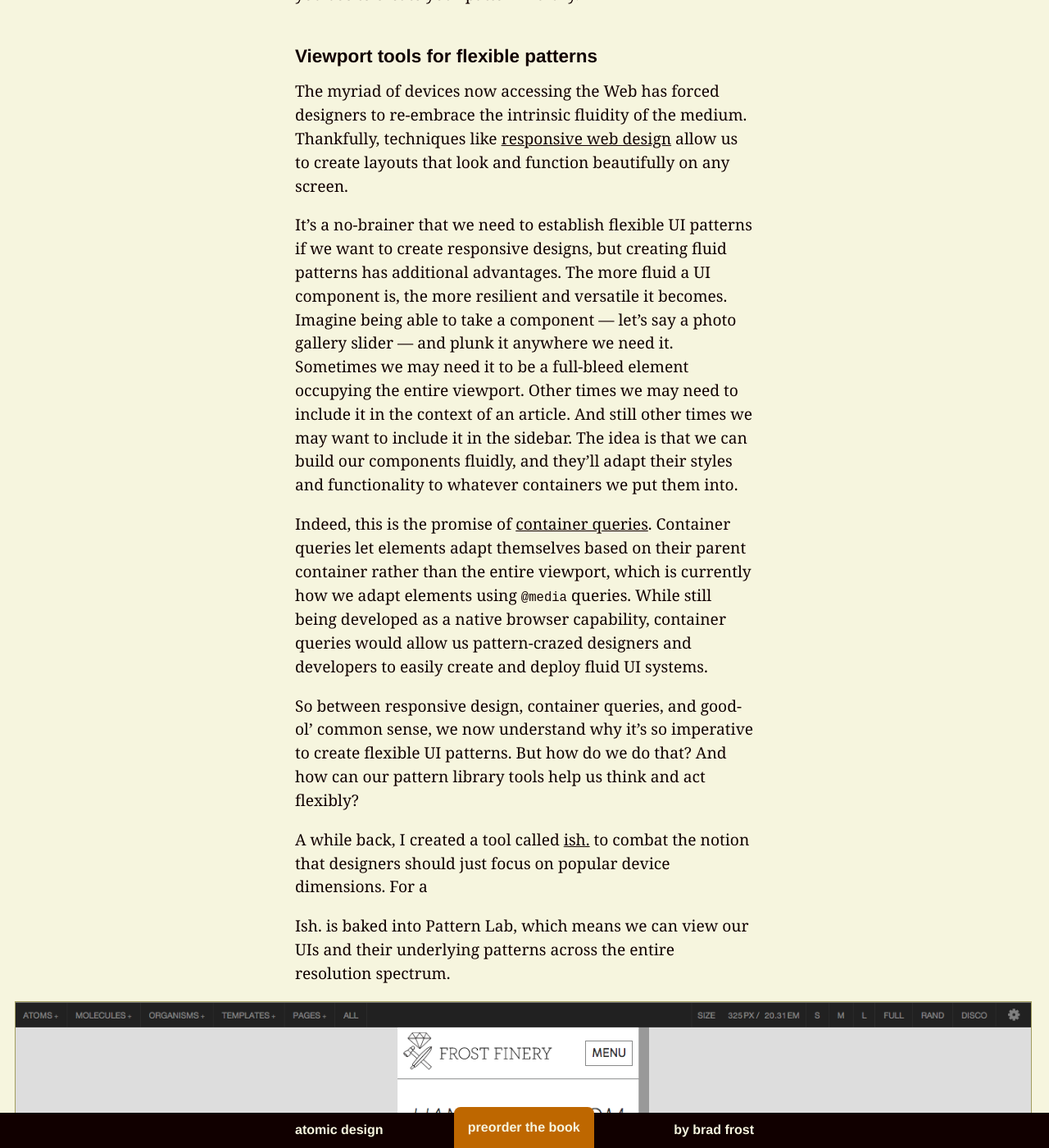
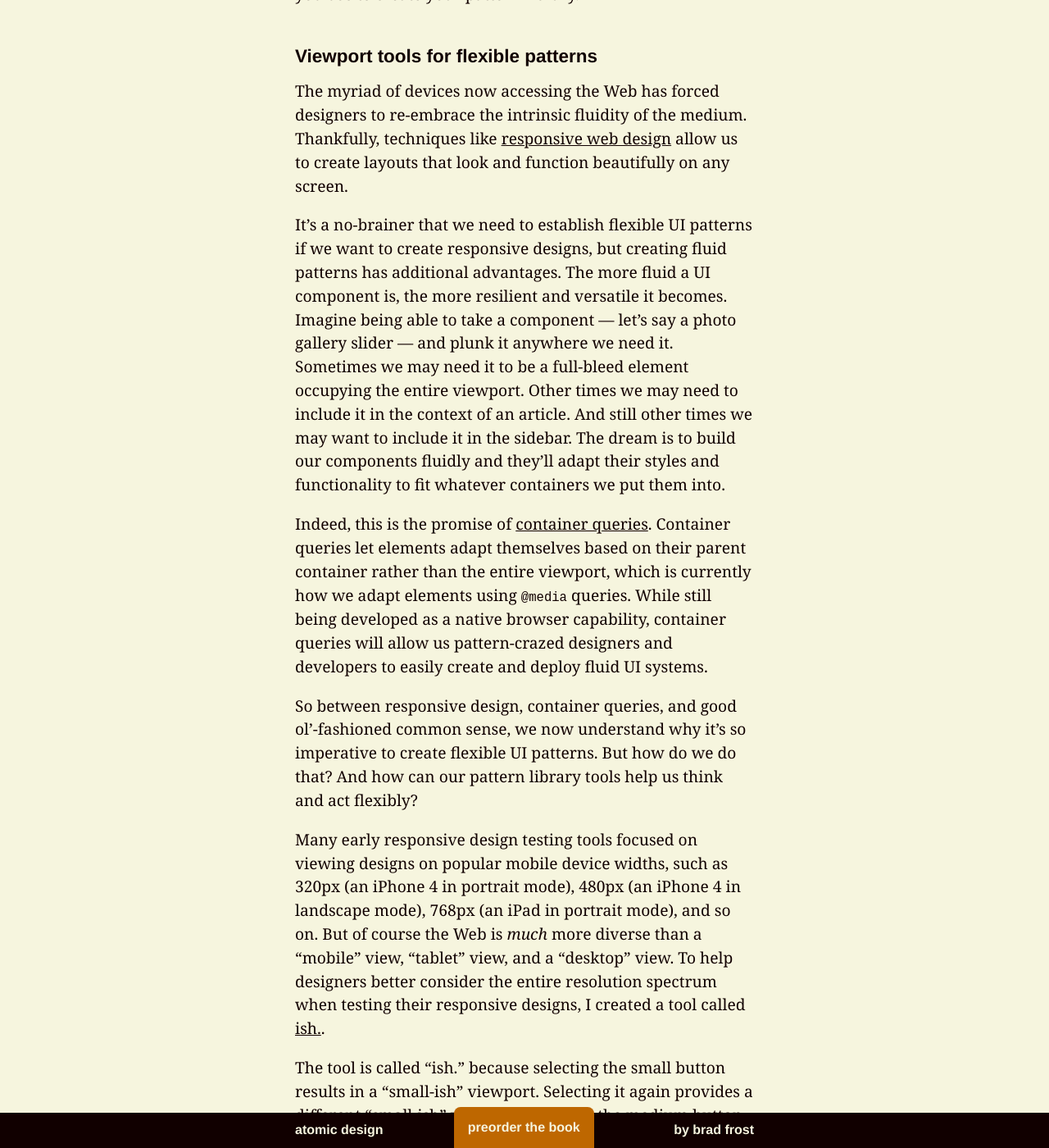
Before and after one commit to bradfrost/atomic-design, a Jekyll site: the page built from chapter-3.md, in a window 1280 px wide and 1400 px high, scrolled down 26239 px. Shown: the whole window at 82% size. Built offline with Jekyll 4.4.1, drawn with Linux system fonts in a browser that asks for light colours; some of the changed text lies outside the part shown.

Commit message:
Chapter 3 draft
Flexible patterns section

```diff
--- a/chapter-3.md
+++ b/chapter-3.md
@@ -343,13 +343,15 @@ We've now covered Pattern Lab's core functionality, but we're not done yet! Next
 ### Viewport tools for flexible patterns
 The myriad of devices now accessing the Web has forced designers to re-embrace the intrinsic fluidity of the medium. Thankfully, techniques like [responsive web design](http://alistapart.com/article/responsive-web-design) allow us to create layouts that look and function beautifully on any screen.
 
-It's a no-brainer that we need to establish flexible UI patterns if we want to create responsive designs, but creating fluid patterns has additional advantages. The more fluid a UI component is, the more resilient and versatile it becomes. Imagine being able to take a component — let's say a photo gallery slider — and plunk it anywhere we need it. Sometimes we may need it to be a full-bleed element occupying the entire viewport. Other times we may need to include it in the context of an article. And still other times we may want to include it in the sidebar. The idea is that we can build our components fluidly, and they'll adapt their styles and functionality to whatever containers we put them into.
+It's a no-brainer that we need to establish flexible UI patterns if we want to create responsive designs, but creating fluid patterns has additional advantages. The more fluid a UI component is, the more resilient and versatile it becomes. Imagine being able to take a component — let's say a photo gallery slider — and plunk it anywhere we need it. Sometimes we may need it to be a full-bleed element occupying the entire viewport. Other times we may need to include it in the context of an article. And still other times we may want to include it in the sidebar. The dream is to build our components fluidly and they'll adapt their styles and functionality to fit whatever containers we put them into.
 
-Indeed, this is the promise of [container queries](http://alistapart.com/article/container-queries-once-more-unto-the-breach). Container queries let elements adapt themselves based on their parent container rather than the entire viewport, which is currently how we adapt elements using `@media` queries.  While still being developed as a native browser capability, container queries would allow us pattern-crazed designers and developers to easily create and deploy fluid UI systems.
+Indeed, this is the promise of [container queries](http://alistapart.com/article/container-queries-once-more-unto-the-breach). Container queries let elements adapt themselves based on their parent container rather than the entire viewport, which is currently how we adapt elements using `@media` queries.  While still being developed as a native browser capability, container queries will allow us pattern-crazed designers and developers to easily create and deploy fluid UI systems.
 
-So between responsive design, container queries, and good-ol' common sense, we now understand why it's so imperative to create flexible UI patterns. But how do we do that? And how can our pattern library tools help us think and act flexibly?
+So between responsive design, container queries, and good ol'-fashioned common sense, we now understand why it's so imperative to create flexible UI patterns. But how do we do that? And how can our pattern library tools help us think and act flexibly?
 
-A while back, I created a tool called [ish.](http://bradfrost.com/demo/ish/) to combat the notion that designers should just focus on popular device dimensions. For a
+Many early responsive design testing tools focused on viewing designs on popular mobile device widths, such as 320px (an iPhone 4 in portrait mode),  480px (an iPhone 4 in landscape mode), 768px (an iPad in portrait mode), and so on. But of course the Web is *much* more diverse than a "mobile" view, "tablet" view, and a "desktop" view. To help designers better consider the entire resolution spectrum when testing their responsive designs, I created a tool called [ish.](http://bradfrost.com/demo/ish/).
+
+The tool is called "ish." because selecting the small button results in a "small-ish" viewport. Selecting it again provides a different "small-ish" viewport. Selecting the medium button gives you a "medium-ish" viewport. And of course the large button results in a "large-ish" viewport. These randomized values help designers and developers better consider the entire resolution spectrum rather than a handful of popular device dimensions.
 
 Ish. is baked into Pattern Lab, which means we can view our UIs and their underlying patterns across the entire resolution spectrum.
 
@@ -359,18 +361,20 @@ Ish. is baked into Pattern Lab, which means we can view our UIs and their underl
 
 {% include figure.html src="../images/content/ish-l.png" caption="Pattern Lab displaying a design in a large-ish viewport." %}
 
-- Disco mode
-- Helps designers and developers uncover bugs along the viewport continuum.
-- It's more helpful as a client and colleague education tool. Helps them appreciate that you're creating a user interface that looks and functions great no matter what viewport size
+While ish. helps designers and developers uncover bugs along the viewport continuum, it's more helpful as a client and colleague education tool. By building a device-agnostic viewport resizing tool directly into the pattern library, clients and colleagues can better appreciate the fact that their design system should look and function great no matter what the user's viewport size is when interacting with the UI.
 
 ### Code View
-- A good pattern library allows teams to look under the hood to see the source code. HTML, CSS, JS, template code
+- An effective pattern library allows teams to look under the hood to see the source code. HTML, CSS, JS, template code
 
 ### Annotations
 - Annotation tool - the issue tool
 - Documentation tools
 
 ### Pattern Lineage
+- Shows what patterns comprise a particular pattern
+- Shows where a particular pattern is employed
+- Provides context
+- If designers and developers make changes to a particular pattern, they immediately know which patterns and templates need retested, QA.
 
 
 ### More tools
```
Also changed, not shown: 4 other files.
